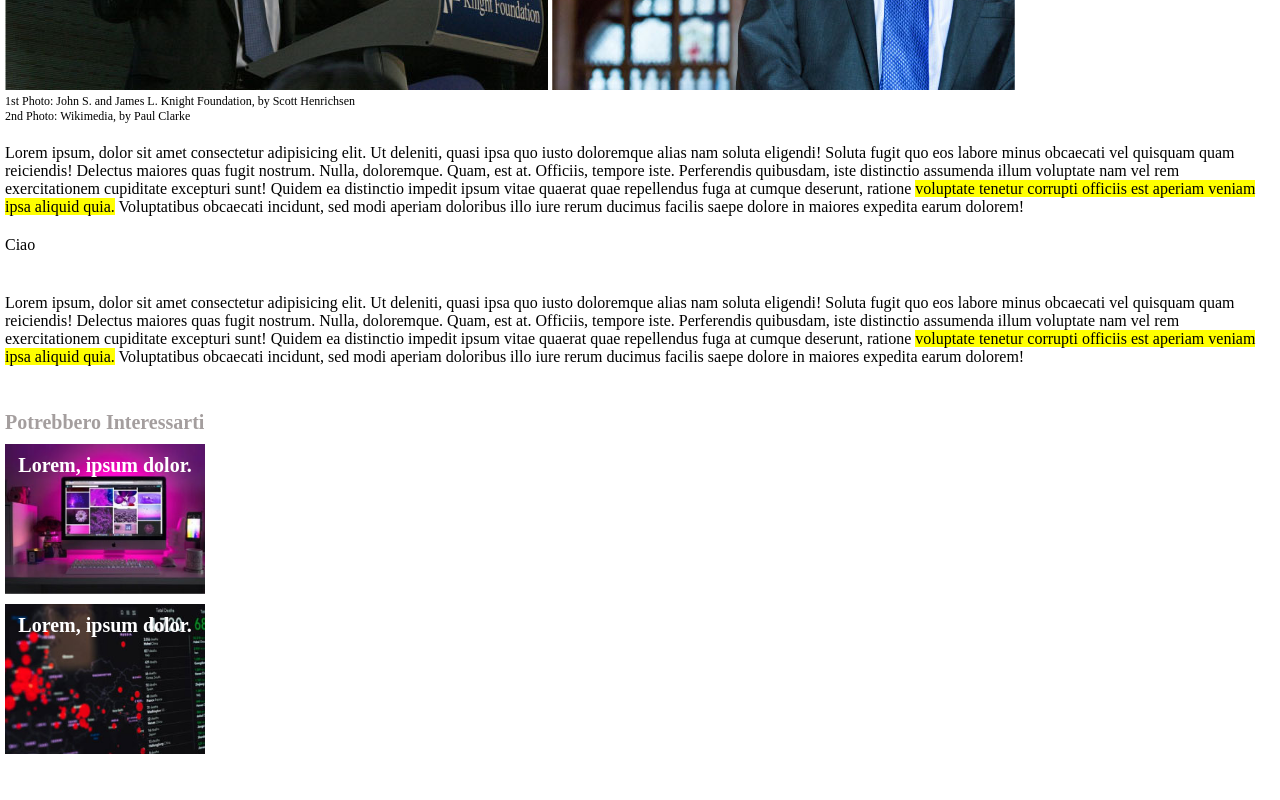
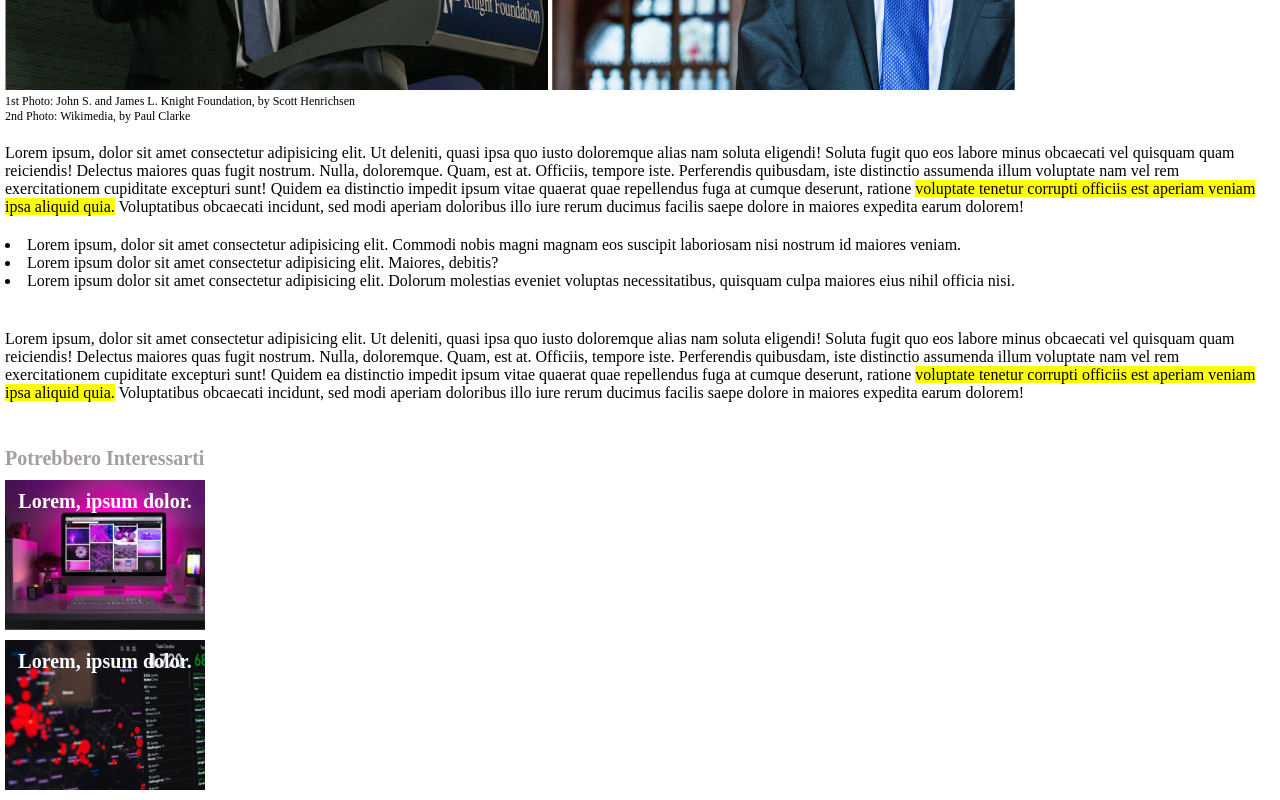
Before and after one commit to Melrizzuto/html-css-booleaner, a plain HTML site: page index.html in a window 1280 px wide. Shown: the part 675-1475 px from the top of the page. Before the commit the page ends 1439 px from the top, so only its background shows below. Drawn offline with Linux system fonts and the light colour scheme.

Commit message:
added style css for ul index

```diff
--- a/css/style.css
+++ b/css/style.css
@@ -84,3 +84,7 @@ div h3{
   font-size: 20px;
   padding-top: 10px;
 }
+
+ul {
+  list-style: disc inside none;
+}
--- a/index.html
+++ b/index.html
@@ -48,7 +48,9 @@
                 expedita earum dolorem!
             </p>
             <ul>
-                <li>Ciao</li>
+                <li>Lorem ipsum, dolor sit amet consectetur adipisicing elit. Commodi nobis magni magnam eos suscipit laboriosam nisi nostrum id maiores veniam.</li>
+                <li>Lorem ipsum dolor sit amet consectetur adipisicing elit. Maiores, debitis?</li>
+                <li>Lorem ipsum dolor sit amet consectetur adipisicing elit. Dolorum molestias eveniet voluptas necessitatibus, quisquam culpa maiores eius nihil officia nisi.</li>
             </ul>
         </section>
         <section>
@@ -83,6 +85,8 @@
             <h3>Lorem, ipsum dolor.</h3>
         </div>
     </footer>
+
+
 </body>
 
 </html>
```
